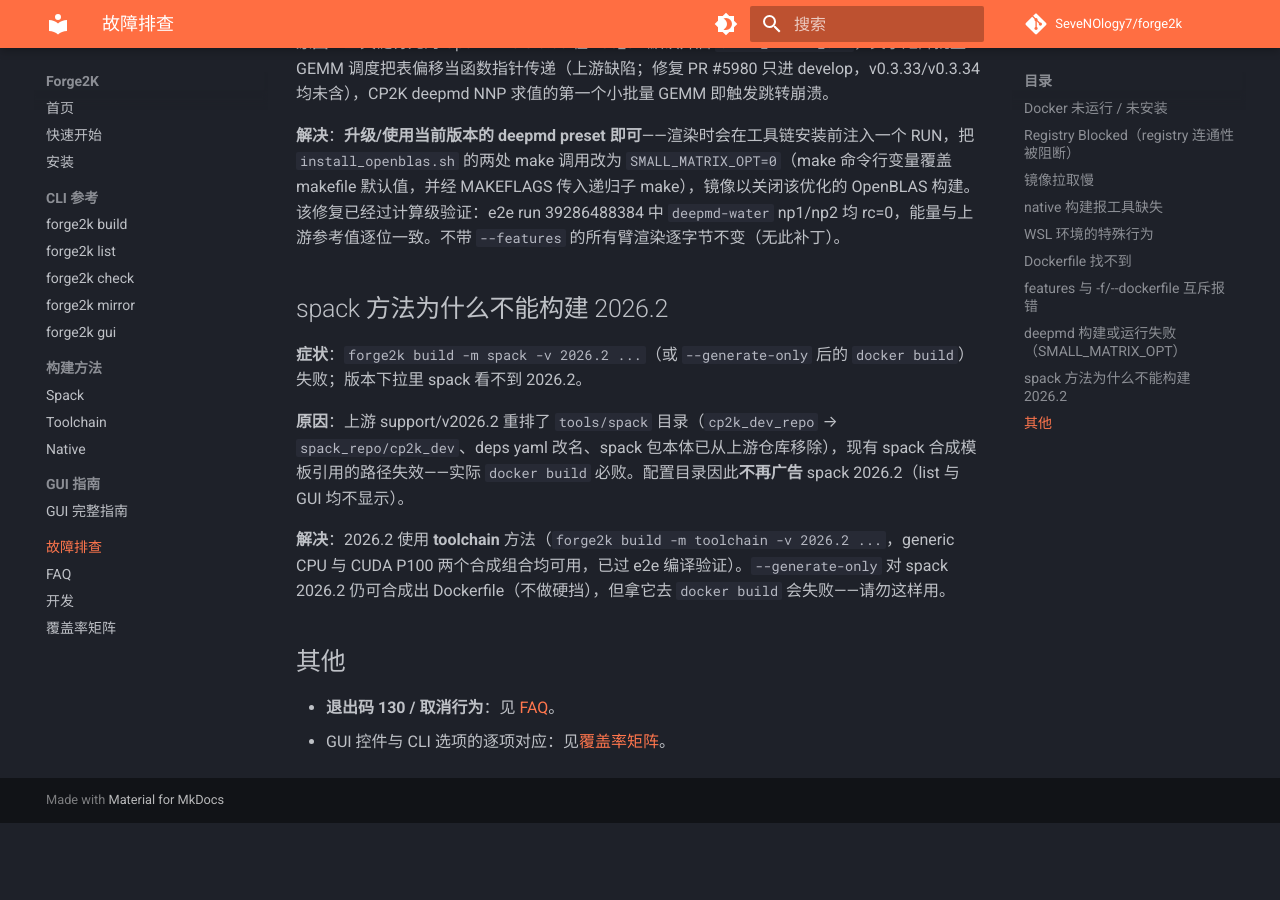
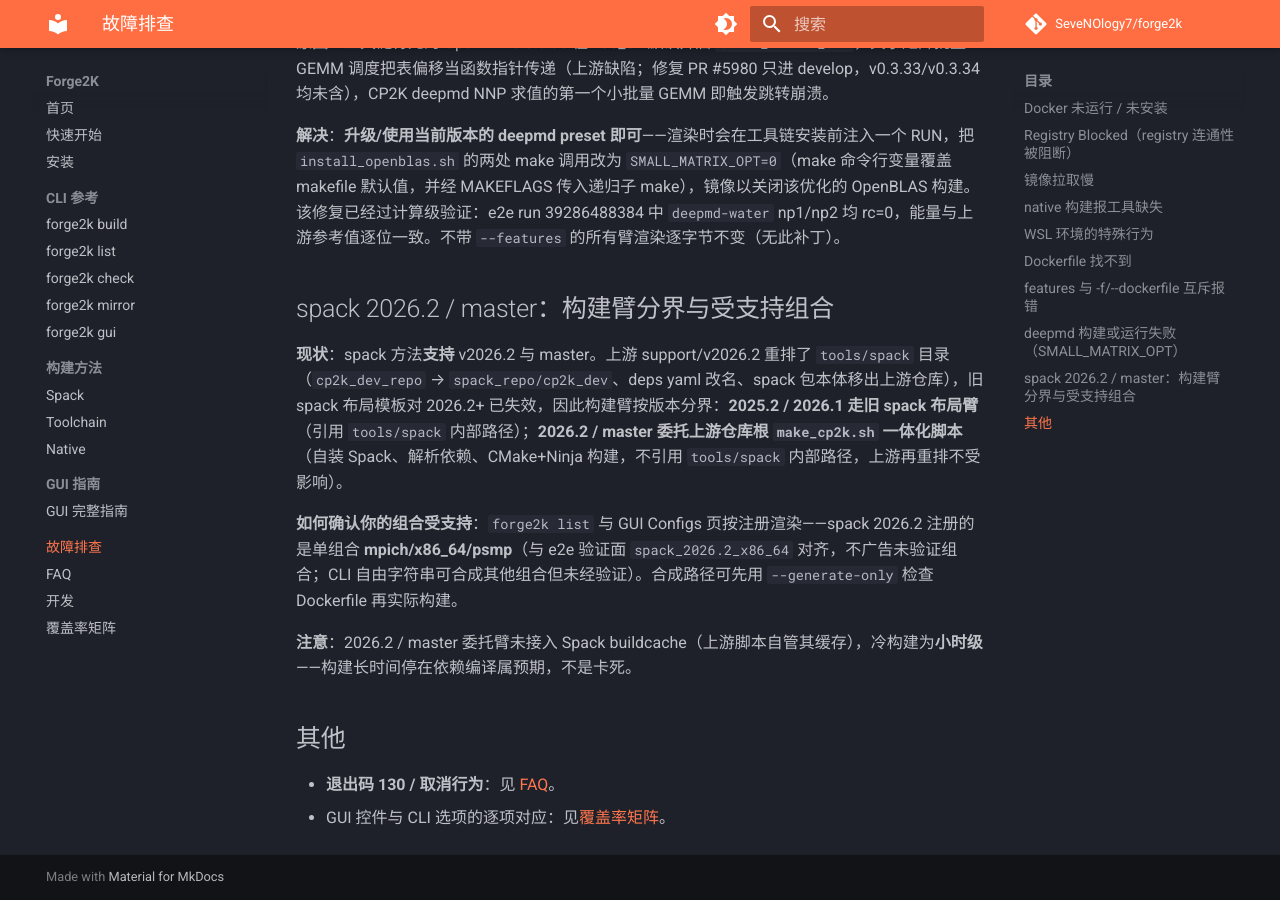
Before and after one commit to SeveNOlogy7/forge2k, an MkDocs documentation site: the page built from docs/troubleshooting.md, in a window 1280 px wide and 900 px high, scrolled down 3728 px. Built offline with MkDocs 1.6.1 and Material for MkDocs 9.7.7, drawn with Linux system fonts in a browser that asks for light colours; comment, search, counter and statistics services are not loaded; before the commit the page ends 4551 px from its top, so only the background shows below that.

Commit message:
docs: clear stale spack-2026.2 warnings; list new e2e variants

```diff
--- a/docs/faq.md
+++ b/docs/faq.md
@@ -30,9 +30,9 @@
 
 `list` 只扫描捆绑的 `dockerfiles/spack/` 与 `dockerfiles/toolchain/` 目录并附加已知 synthesized 配置；native 不经 Docker、没有 Dockerfile，因此不在 list 范围内，`list --method` 的枚举也只有 spack/toolchain（GUI Configs 页的过滤下拉一致）。native 的版本/组合约束见 `build -m native --help` 与 GUI Build 页的 native 选项说明。
 
-## spack + 2026.2 为什么构建失败？
+## spack 方法支持 2026.2 / master 吗？
 
-上游 support/v2026.2 重排了 `tools/spack` 目录，现有 spack 模板引用失效，因此配置目录不再广告 spack 2026.2。2026.2 请用 toolchain 方法。详见[故障排查](troubleshooting.md#spack-2026-2)。
+支持。构建臂按版本分界：2025.2 / 2026.1 走旧 spack 布局模板，2026.2 / master 委托上游仓库根 `make_cp2k.sh` 一体化脚本（注册单组合 mpich/x86_64/psmp；委托臂冷构建为小时级属预期）。toolchain 方法对 2026.2 同样可用，两者皆可。详见[故障排查](troubleshooting.md#spack-2026-2)。
 
 ## 为什么 GUI 的 CUDA 下拉在 spack 下没有 P100/V100？
 
--- a/docs/troubleshooting.md
+++ b/docs/troubleshooting.md
@@ -98,13 +98,13 @@
 
 **解决**：**升级/使用当前版本的 deepmd preset 即可**——渲染时会在工具链安装前注入一个 RUN，把 `install_openblas.sh` 的两处 make 调用改为 `SMALL_MATRIX_OPT=0`（make 命令行变量覆盖 makefile 默认值，并经 MAKEFLAGS 传入递归子 make），镜像以关闭该优化的 OpenBLAS 构建。该修复已经过计算级验证：e2e run 39286488384 中 `deepmd-water` np1/np2 均 rc=0，能量与上游参考值逐位一致。不带 `--features` 的所有臂渲染逐字节不变（无此补丁）。
 
-## spack 方法为什么不能构建 2026.2 { #spack-2026-2 }
+## spack 2026.2 / master：构建臂分界与受支持组合 { #spack-2026-2 }
 
-**症状**：`forge2k build -m spack -v 2026.2 ...`（或 `--generate-only` 后的 `docker build`）失败；版本下拉里 spack 看不到 2026.2。
+**现状**：spack 方法**支持** v2026.2 与 master。上游 support/v2026.2 重排了 `tools/spack` 目录（`cp2k_dev_repo` → `spack_repo/cp2k_dev`、deps yaml 改名、spack 包本体移出上游仓库），旧 spack 布局模板对 2026.2+ 已失效，因此构建臂按版本分界：**2025.2 / 2026.1 走旧 spack 布局臂**（引用 `tools/spack` 内部路径）；**2026.2 / master 委托上游仓库根 `make_cp2k.sh` 一体化脚本**（自装 Spack、解析依赖、CMake+Ninja 构建，不引用 `tools/spack` 内部路径，上游再重排不受影响）。
 
-**原因**：上游 support/v2026.2 重排了 `tools/spack` 目录（`cp2k_dev_repo` → `spack_repo/cp2k_dev`、deps yaml 改名、spack 包本体已从上游仓库移除），现有 spack 合成模板引用的路径失效——实际 `docker build` 必败。配置目录因此**不再广告** spack 2026.2（list 与 GUI 均不显示）。
+**如何确认你的组合受支持**：`forge2k list` 与 GUI Configs 页按注册渲染——spack 2026.2 注册的是单组合 **mpich/x86_64/psmp**（与 e2e 验证面 `spack_2026.2_x86_64` 对齐，不广告未验证组合；CLI 自由字符串可合成其他组合但未经验证）。合成路径可先用 `--generate-only` 检查 Dockerfile 再实际构建。
 
-**解决**：2026.2 使用 **toolchain** 方法（`forge2k build -m toolchain -v 2026.2 ...`，generic CPU 与 CUDA P100 两个合成组合均可用，已过 e2e 编译验证）。`--generate-only` 对 spack 2026.2 仍可合成出 Dockerfile（不做硬挡），但拿它去 `docker build` 会失败——请勿这样用。
+**注意**：2026.2 / master 委托臂未接入 Spack buildcache（上游脚本自管其缓存），冷构建为**小时级**——构建长时间停在依赖编译属预期，不是卡死。
 
 ## 其他
 
```
Also changed, not shown: docs/development.md (+2 -2 lines).
